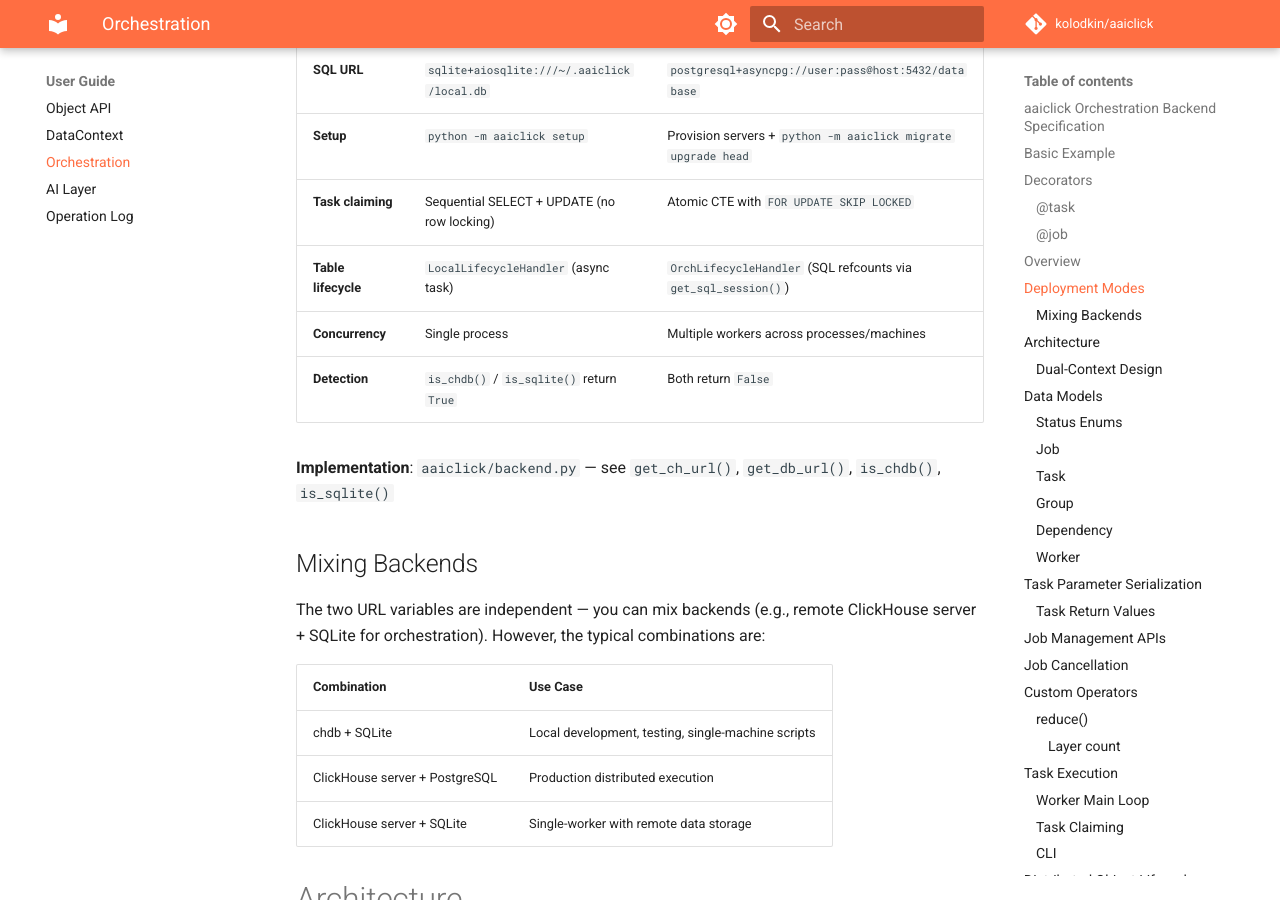
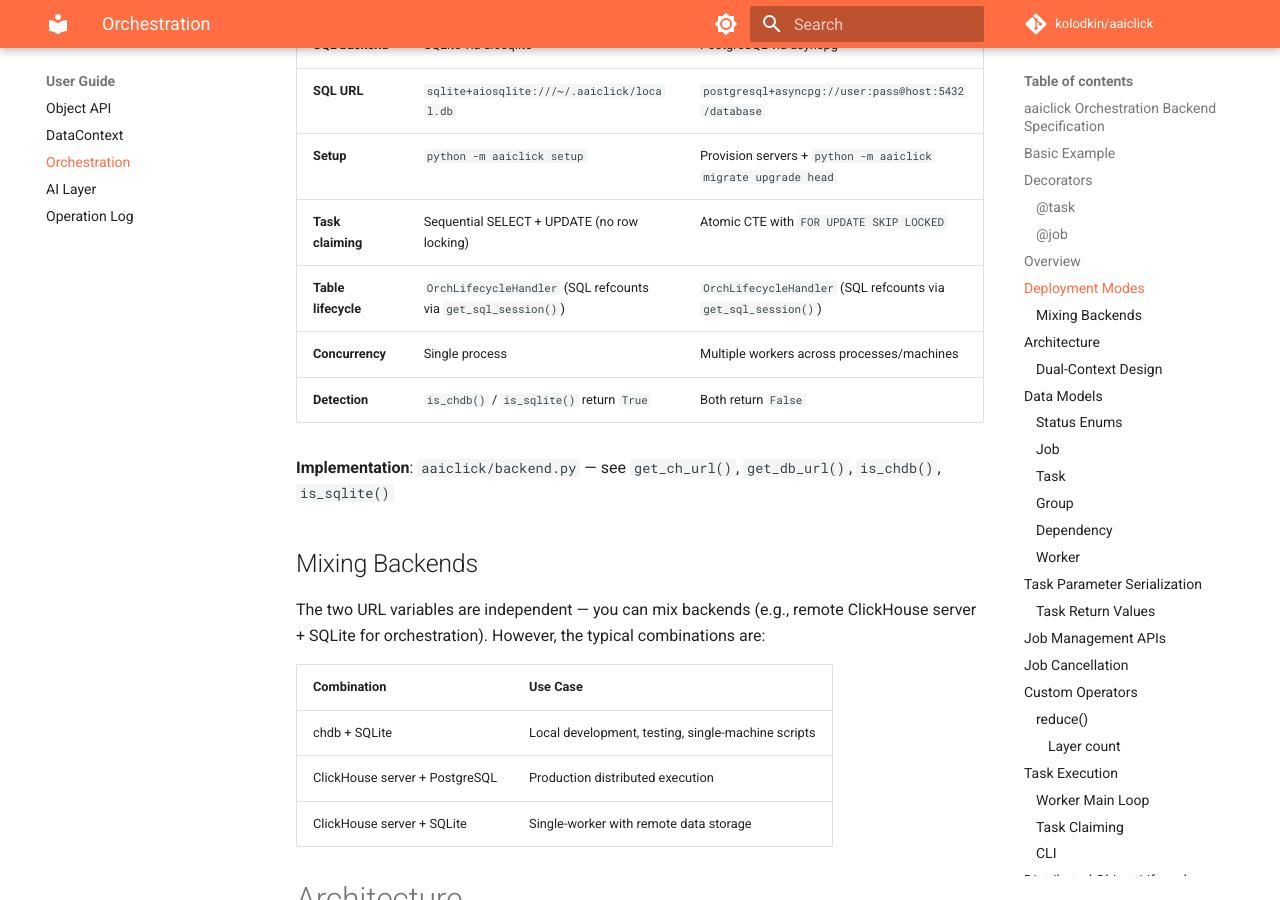
Before and after one commit to kolodkin/aaiclick, an MkDocs documentation site: the page built from docs/orchestration.md, in a window 1280 px wide and 900 px high, scrolled down 2026 px. Built offline with MkDocs 1.6.1 and Material for MkDocs 9.7.7, drawn with Linux system fonts in a browser that asks for light colours; comment, search, counter and statistics services are not loaded.

Commit message:
cleanup: orchestration table lifecycle row — OrchLifecycleHandler for both modes

```diff
--- a/docs/orchestration.md
+++ b/docs/orchestration.md
@@ -67,7 +67,7 @@ The orchestration layer supports two deployment modes, controlled by two indepen
 | **SQL URL**         | `sqlite+aiosqlite:///~/.aaiclick/local.db`   | `postgresql+asyncpg://user:pass@host:5432/database` |
 | **Setup**           | `python -m aaiclick setup`                   | Provision servers + `python -m aaiclick migrate upgrade head` |
 | **Task claiming**   | Sequential SELECT + UPDATE (no row locking)  | Atomic CTE with `FOR UPDATE SKIP LOCKED`            |
-| **Table lifecycle** | `LocalLifecycleHandler` (async task)         | `OrchLifecycleHandler` (SQL refcounts via `get_sql_session()`) |
+| **Table lifecycle** | `OrchLifecycleHandler` (SQL refcounts via `get_sql_session()`) | `OrchLifecycleHandler` (SQL refcounts via `get_sql_session()`) |
 | **Concurrency**     | Single process                               | Multiple workers across processes/machines          |
 | **Detection**       | `is_chdb()` / `is_sqlite()` return `True`    | Both return `False`                                 |
 
```
